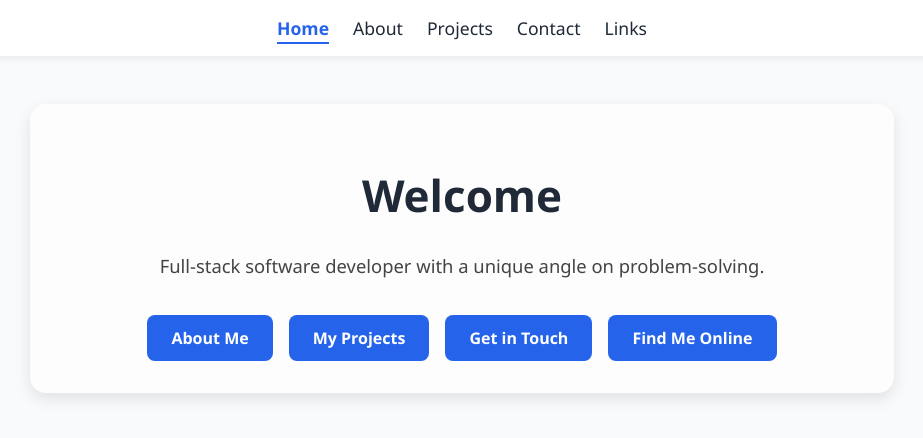
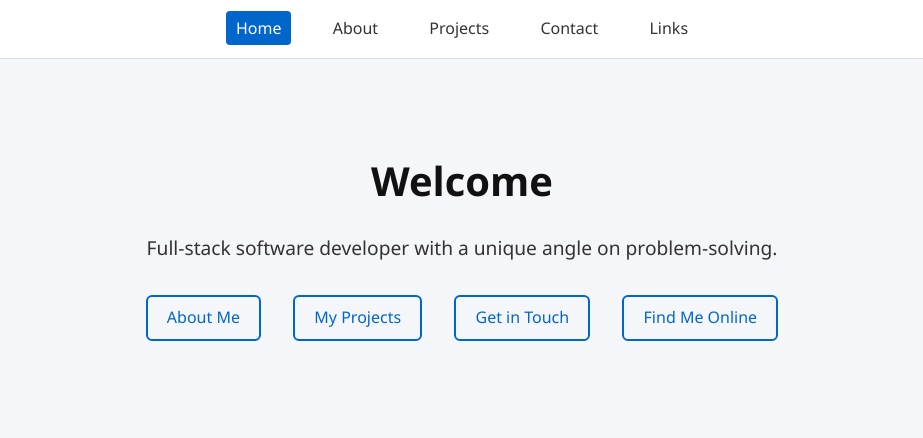
Before and after one commit to Jonathan-MacDuff/My-Personal-Website, a React (Create React App) app in the folder client/: page / in a window 1280 px wide. Shown: the top 438 px of the page, without its empty margins (178-1101 px from the left). Built offline with nearby package versions, Linux system fonts and the light colour scheme.

Commit message:
css update

```diff
--- a/client/src/index.css
+++ b/client/src/index.css
@@ -1,150 +1,170 @@
+body {
+  margin: 0;
+  padding: 0;
+  font-family: 'Segoe UI', 'Helvetica Neue', sans-serif;
+  background-color: #f5f6fa;
+  color: #222;
+  line-height: 1.6;
+}
 
-body {
-  font-family: 'Segoe UI', Tahoma, Geneva, Verdana, sans-serif;
-  margin: 0;
-  background-color: #f8fafc;
-  color: #222;
+a {
+  text-decoration: none;
+  color: #0066cc;
+  font-weight: 500;
+  transition: color 0.2s ease;
+}
+
+a:hover {
+  color: #004c99;
 }
 
 /* Navbar */
-
 .navbar {
   background-color: #ffffff;
+  border-bottom: 1px solid #ddd;
   padding: 1rem 2rem;
-  box-shadow: 0 2px 8px rgba(0, 0, 0, 0.08);
   position: sticky;
   top: 0;
   z-index: 1000;
 }
 
 .nav-links {
+  list-style: none;
   display: flex;
   justify-content: center;
-  list-style: none;
-  gap: 1.5rem;
+  gap: 2rem;
   margin: 0;
   padding: 0;
+  flex-wrap: wrap;
 }
 
 .nav-link a {
+  font-size: 1rem;
+  font-weight: 500;
+  color: #333;
   text-decoration: none;
-  font-weight: 500;
-  color: #1f2937;
-  font-size: 1.1rem;
-  transition: color 0.2s ease, transform 0.2s ease;
+  padding: 0.4rem 0.6rem;
+  border-radius: 4px;
+  transition: background-color 0.2s ease, color 0.2s ease;
 }
 
 .nav-link a:hover {
-  color: #2563eb;
-  transform: translateY(-1px);
+  background-color: #0066cc;
+  color: white;
 }
 
-.nav-link a.active {
-  color: #2563eb;
-  font-weight: 700;
-  border-bottom: 2px solid #2563eb;
-  padding-bottom: 2px;
-  transition: color 0.2s ease, border-bottom-color 0.2s ease;
+.nav-link .active {
+  background-color: #0066cc;
+  color: white;
 }
 
-/* Home */
-
+/* Home Page */
 .home-container {
   max-width: 800px;
-  margin: 3rem auto;
-  padding: 2rem;
-  background-color: #fdfdfd;
-  border-radius: 1rem;
-  box-shadow: 0 6px 16px rgba(0, 0, 0, 0.1);
-  font-family: 'Segoe UI', Tahoma, Geneva, Verdana, sans-serif;
-  color: #222;
+  margin: 0 auto;
+  padding: 4rem 1rem;
   text-align: center;
 }
 
 .home-container h1 {
-  font-size: 2.75rem;
-  margin-bottom: 1.5rem;
-  color: #1f2937;
+  font-size: 2.5rem;
+  margin-bottom: 1rem;
+  color: #111;
 }
 
 .home-container p {
-  font-size: 1.15rem;
-  line-height: 1.8;
+  font-size: 1.2rem;
   margin-bottom: 2rem;
-  color: #444;
+  color: #333;
 }
 
 .home-links {
   display: flex;
   justify-content: center;
+  gap: 2rem;
   flex-wrap: wrap;
-  gap: 1rem;
+  margin-top: 2rem;
 }
 
 .home-links a {
-  display: inline-block;
-  padding: 0.75rem 1.5rem;
-  background-color: #2563eb;
-  color: white;
-  border-radius: 0.5rem;
-  text-decoration: none;
-  font-weight: 600;
-  transition: background-color 0.2s ease, transform 0.2s ease;
+  padding: 0.5rem 1.2rem;
+  border: 2px solid #0066cc;
+  border-radius: 6px;
+  font-size: 1rem;
+  transition: background-color 0.2s ease, color 0.2s ease;
 }
 
 .home-links a:hover {
-  background-color: #1d4ed8;
-  transform: translateY(-2px);
+  background-color: #0066cc;
+  color: #fff;
 }
 
-/* Contact */
+/* About Page */
+.about-container {
+  max-width: 800px;
+  margin: 0 auto;
+  padding: 4rem 1rem;
+  color: #222;
+  line-height: 1.8;
+}
 
+.about-container h1 {
+  font-size: 2.5rem;
+  margin-bottom: 2rem;
+  text-align: center;
+  color: #111;
+}
+
+.about-container p {
+  font-size: 1.1rem;
+  white-space: pre-line;
+}
+
+.about-container em {
+  font-style: italic;
+  font-weight: 500;
+  color: #005599;
+}
+
+/* Contact Page */
 .form-container {
   max-width: 700px;
-  margin: 2rem auto;
-  padding: 2rem;
-  background-color: #f9fafb;
-  border-radius: 1rem;
-  box-shadow: 0 4px 12px rgba(0, 0, 0, 0.1);
-  font-family: 'Segoe UI', Tahoma, Geneva, Verdana, sans-serif;
-  color: #333;
+  margin: 0 auto;
+  padding: 4rem 1rem;
+  color: #222;
 }
 
 .form-container h1 {
+  font-size: 2.5rem;
+  margin-bottom: 2rem;
   text-align: center;
-  font-size: 2.5rem;
-  margin-bottom: 1.5rem;
 }
 
 .contact-form {
   display: flex;
   flex-direction: column;
-  gap: 1rem;
+  gap: 1.5rem;
 }
 
 .contact-form label {
   display: flex;
   flex-direction: column;
   font-weight: 500;
-  font-size: 1rem;
-  color: #444;
+  font-size: 1.05rem;
 }
 
-.contact-form input,
+.contact-form input[type='text'],
+.contact-form input[type='name'],
+.contact-form input[type='email'],
+.contact-form input[type='tel'],
 .contact-form textarea {
-  margin-top: 0.25rem;
+  margin-top: 0.5rem;
   padding: 0.75rem;
   border: 1px solid #ccc;
-  border-radius: 0.5rem;
+  border-radius: 6px;
   font-size: 1rem;
   font-family: inherit;
-  transition: border-color 0.2s ease;
-}
-
-.contact-form input:focus,
-.contact-form textarea:focus {
-  outline: none;
-  border-color: #2563eb;
+  background-color: #fff;
 }
 
 .contact-form textarea {
@@ -155,13 +175,12 @@ body {
 .contact-form h3 {
   margin-top: 1rem;
   font-size: 1.2rem;
-  font-weight: 600;
+  color: #333;
 }
 
 .contact-form label input[type='checkbox'] {
   margin-right: 0.5rem;
-  margin-top: 0.5rem;
-  align-self: flex-start;
+  transform: scale(1.1);
 }
 
 .contact-form button {
@@ -169,136 +188,89 @@ body {
   padding: 0.75rem 1.5rem;
   font-size: 1rem;
   font-weight: 600;
-  color: white;
-  background-color: #2563eb;
+  background-color: #0066cc;
+  color: #fff;
   border: none;
-  border-radius: 0.5rem;
+  border-radius: 6px;
   cursor: pointer;
   transition: background-color 0.2s ease;
 }
 
 .contact-form button:hover {
-  background-color: #1d4ed8;
+  background-color: #004c99;
 }
 
-/* Projects */
+/* Links Page */
+.links-section {
+  max-width: 700px;
+  margin: 0 auto;
+  padding: 4rem 1rem;
+  text-align: center;
+}
 
+.links-section h2 {
+  font-size: 2rem;
+  margin-bottom: 2rem;
+}
+
+.links-list {
+  list-style: none;
+  padding: 0;
+  display: flex;
+  gap: 1.5rem;
+  justify-content: center;
+  flex-wrap: wrap;
+}
+
+.links-list li a {
+  font-size: 1.1rem;
+  font-weight: 500;
+  padding: 0.5rem 1rem;
+  border: 2px solid #0066cc;
+  border-radius: 6px;
+  color: #0066cc;
+  transition: background-color 0.2s ease, color 0.2s ease;
+}
+
+.links-list li a:hover {
+  background-color: #0066cc;
+  color: #fff;
+}
+
+/* Projects Page */
 .projects-container {
   max-width: 800px;
-  margin: 2rem auto;
-  padding: 2rem;
-  background-color: #f9fafb;
-  border-radius: 1rem;
-  box-shadow: 0 4px 12px rgba(0, 0, 0, 0.1);
-  font-family: 'Segoe UI', Tahoma, Geneva, Verdana, sans-serif;
-  color: #333;
+  margin: 0 auto;
+  padding: 4rem 1rem;
 }
 
 .projects-container h1 {
+  font-size: 2.5rem;
+  margin-bottom: 2.5rem;
   text-align: center;
-  font-size: 2.5rem;
-  margin-bottom: 2rem;
 }
 
 .projects-container div {
-  background-color: #fff;
-  border: 1px solid #ddd;
-  border-radius: 0.75rem;
-  padding: 1.5rem;
-  margin-bottom: 1.5rem;
-  transition: transform 0.2s ease, box-shadow 0.2s ease;
-}
-
-.projects-container div:hover {
-  transform: translateY(-3px);
-  box-shadow: 0 6px 20px rgba(0, 0, 0, 0.1);
+  margin-bottom: 3rem;
+  border-left: 4px solid #0066cc;
+  padding-left: 1rem;
 }
 
 .projects-container a {
   display: inline-block;
   margin-right: 1rem;
   margin-bottom: 0.5rem;
-  color: #2563eb;
-  text-decoration: none;
   font-weight: 500;
+  color: #0066cc;
   transition: color 0.2s ease;
 }
 
 .projects-container a:hover {
-  color: #1d4ed8;
-  text-decoration: underline;
+  color: #004c99;
 }
 
 .projects-container p {
+  font-size: 1.05rem;
   margin-top: 0.5rem;
-  line-height: 1.6;
+  color: #333;
 }
-
-/* Links */
-
-.links-section {
-  max-width: 700px;
-  margin: 2rem auto;
-  padding: 2rem;
-  background-color: #fefefe;
-  border-radius: 1rem;
-  box-shadow: 0 4px 12px rgba(0, 0, 0, 0.07);
-  font-family: 'Segoe UI', Tahoma, Geneva, Verdana, sans-serif;
-  color: #222;
-  text-align: center;
-}
-
-.links-section h2 {
-  font-size: 2rem;
-  margin-bottom: 1rem;
-}
-
-.links-list {
-  list-style: none;
-  padding: 0;
-  display: flex;
-  justify-content: center;
-  flex-wrap: wrap;
-  gap: 1rem;
-}
-
-.links-list li a {
-  display: inline-block;
-  padding: 0.75rem 1.5rem;
-  background-color: #2563eb;
-  color: white;
-  border-radius: 0.5rem;
-  text-decoration: none;
-  font-weight: 500;
-  transition: background-color 0.2s ease, transform 0.2s ease;
-}
-
-.links-list li a:hover {
-  background-color: #1d4ed8;
-  transform: scale(1.05);
-}
-
-/* About */
-
-.about-container {
-  max-width: 700px;
-  margin: 2rem auto;
-  padding: 2rem;
-  background-color: #fefefe;
-  border-radius: 1rem;
-  box-shadow: 0 4px 10px rgba(0, 0, 0, 0.07);
-  font-family: 'Segoe UI', Tahoma, Geneva, Verdana, sans-serif;
-  color: #222;
-  line-height: 1.8;
-}
-
-.about-container h1 {
-  font-size: 2.25rem;
-  margin-bottom: 1.25rem;
-  text-align: center;
-}
-
-.about-container p {
-  font-size: 1.1rem;
-  text-align: justify;
-}
--- /dev/null
+++ b/client/src/oldindex.css
@@ -0,0 +1,304 @@
+
+body {
+  font-family: 'Segoe UI', Tahoma, Geneva, Verdana, sans-serif;
+  margin: 0;
+  background-color: #f8fafc;
+  color: #222;
+}
+
+/* Navbar */
+
+.navbar {
+  background-color: #ffffff;
+  padding: 1rem 2rem;
+  box-shadow: 0 2px 8px rgba(0, 0, 0, 0.08);
+  position: sticky;
+  top: 0;
+  z-index: 1000;
+}
+
+.nav-links {
+  display: flex;
+  justify-content: center;
+  list-style: none;
+  gap: 1.5rem;
+  margin: 0;
+  padding: 0;
+}
+
+.nav-link a {
+  text-decoration: none;
+  font-weight: 500;
+  color: #1f2937;
+  font-size: 1.1rem;
+  transition: color 0.2s ease, transform 0.2s ease;
+}
+
+.nav-link a:hover {
+  color: #2563eb;
+  transform: translateY(-1px);
+}
+
+.nav-link a.active {
+  color: #2563eb;
+  font-weight: 700;
+  border-bottom: 2px solid #2563eb;
+  padding-bottom: 2px;
+  transition: color 0.2s ease, border-bottom-color 0.2s ease;
+}
+
+/* Home */
+
+.home-container {
+  max-width: 800px;
+  margin: 3rem auto;
+  padding: 2rem;
+  background-color: #fdfdfd;
+  border-radius: 1rem;
+  box-shadow: 0 6px 16px rgba(0, 0, 0, 0.1);
+  font-family: 'Segoe UI', Tahoma, Geneva, Verdana, sans-serif;
+  color: #222;
+  text-align: center;
+}
+
+.home-container h1 {
+  font-size: 2.75rem;
+  margin-bottom: 1.5rem;
+  color: #1f2937;
+}
+
+.home-container p {
+  font-size: 1.15rem;
+  line-height: 1.8;
+  margin-bottom: 2rem;
+  color: #444;
+}
+
+.home-links {
+  display: flex;
+  justify-content: center;
+  flex-wrap: wrap;
+  gap: 1rem;
+}
+
+.home-links a {
+  display: inline-block;
+  padding: 0.75rem 1.5rem;
+  background-color: #2563eb;
+  color: white;
+  border-radius: 0.5rem;
+  text-decoration: none;
+  font-weight: 600;
+  transition: background-color 0.2s ease, transform 0.2s ease;
+}
+
+.home-links a:hover {
+  background-color: #1d4ed8;
+  transform: translateY(-2px);
+}
+
+/* Contact */
+
+.form-container {
+  max-width: 700px;
+  margin: 2rem auto;
+  padding: 2rem;
+  background-color: #f9fafb;
+  border-radius: 1rem;
+  box-shadow: 0 4px 12px rgba(0, 0, 0, 0.1);
+  font-family: 'Segoe UI', Tahoma, Geneva, Verdana, sans-serif;
+  color: #333;
+}
+
+.form-container h1 {
+  text-align: center;
+  font-size: 2.5rem;
+  margin-bottom: 1.5rem;
+}
+
+.contact-form {
+  display: flex;
+  flex-direction: column;
+  gap: 1rem;
+}
+
+.contact-form label {
+  display: flex;
+  flex-direction: column;
+  font-weight: 500;
+  font-size: 1rem;
+  color: #444;
+}
+
+.contact-form input,
+.contact-form textarea {
+  margin-top: 0.25rem;
+  padding: 0.75rem;
+  border: 1px solid #ccc;
+  border-radius: 0.5rem;
+  font-size: 1rem;
+  font-family: inherit;
+  transition: border-color 0.2s ease;
+}
+
+.contact-form input:focus,
+.contact-form textarea:focus {
+  outline: none;
+  border-color: #2563eb;
+}
+
+.contact-form textarea {
+  resize: vertical;
+  min-height: 100px;
+}
+
+.contact-form h3 {
+  margin-top: 1rem;
+  font-size: 1.2rem;
+  font-weight: 600;
+}
+
+.contact-form label input[type='checkbox'] {
+  margin-right: 0.5rem;
+  margin-top: 0.5rem;
+  align-self: flex-start;
+}
+
+.contact-form button {
+  margin-top: 1rem;
+  padding: 0.75rem 1.5rem;
+  font-size: 1rem;
+  font-weight: 600;
+  color: white;
+  background-color: #2563eb;
+  border: none;
+  border-radius: 0.5rem;
+  cursor: pointer;
+  transition: background-color 0.2s ease;
+}
+
+.contact-form button:hover {
+  background-color: #1d4ed8;
+}
+
+/* Projects */
+
+.projects-container {
+  max-width: 800px;
+  margin: 2rem auto;
+  padding: 2rem;
+  background-color: #f9fafb;
+  border-radius: 1rem;
+  box-shadow: 0 4px 12px rgba(0, 0, 0, 0.1);
+  font-family: 'Segoe UI', Tahoma, Geneva, Verdana, sans-serif;
+  color: #333;
+}
+
+.projects-container h1 {
+  text-align: center;
+  font-size: 2.5rem;
+  margin-bottom: 2rem;
+}
+
+.projects-container div {
+  background-color: #fff;
+  border: 1px solid #ddd;
+  border-radius: 0.75rem;
+  padding: 1.5rem;
+  margin-bottom: 1.5rem;
+  transition: transform 0.2s ease, box-shadow 0.2s ease;
+}
+
+.projects-container div:hover {
+  transform: translateY(-3px);
+  box-shadow: 0 6px 20px rgba(0, 0, 0, 0.1);
+}
+
+.projects-container a {
+  display: inline-block;
+  margin-right: 1rem;
+  margin-bottom: 0.5rem;
+  color: #2563eb;
+  text-decoration: none;
+  font-weight: 500;
+  transition: color 0.2s ease;
+}
+
+.projects-container a:hover {
+  color: #1d4ed8;
+  text-decoration: underline;
+}
+
+.projects-container p {
+  margin-top: 0.5rem;
+  line-height: 1.6;
+}
+
+/* Links */
+
+.links-section {
+  max-width: 700px;
+  margin: 2rem auto;
+  padding: 2rem;
+  background-color: #fefefe;
+  border-radius: 1rem;
+  box-shadow: 0 4px 12px rgba(0, 0, 0, 0.07);
+  font-family: 'Segoe UI', Tahoma, Geneva, Verdana, sans-serif;
+  color: #222;
+  text-align: center;
+}
+
+.links-section h2 {
+  font-size: 2rem;
+  margin-bottom: 1rem;
+}
+
+.links-list {
+  list-style: none;
+  padding: 0;
+  display: flex;
+  justify-content: center;
+  flex-wrap: wrap;
+  gap: 1rem;
+}
+
+.links-list li a {
+  display: inline-block;
+  padding: 0.75rem 1.5rem;
+  background-color: #2563eb;
+  color: white;
+  border-radius: 0.5rem;
+  text-decoration: none;
+  font-weight: 500;
+  transition: background-color 0.2s ease, transform 0.2s ease;
+}
+
+.links-list li a:hover {
+  background-color: #1d4ed8;
+  transform: scale(1.05);
+}
+
+/* About */
+
+.about-container {
+  max-width: 700px;
+  margin: 2rem auto;
+  padding: 2rem;
+  background-color: #fefefe;
+  border-radius: 1rem;
+  box-shadow: 0 4px 10px rgba(0, 0, 0, 0.07);
+  font-family: 'Segoe UI', Tahoma, Geneva, Verdana, sans-serif;
+  color: #222;
+  line-height: 1.8;
+}
+
+.about-container h1 {
+  font-size: 2.25rem;
+  margin-bottom: 1.25rem;
+  text-align: center;
+}
+
+.about-container p {
+  font-size: 1.1rem;
+  text-align: justify;
+}
--- a/client/src/pages/Links.js
+++ b/client/src/pages/Links.js
@@ -3,7 +3,7 @@
 function Links() {
   return (
     <div className="links-section">
-      <h2>Find Me Online</h2>
+      <h1>Find Me Online</h1>
       <ul className="links-list">
         <li>
           <a href="https://github.com/Jonathan-MacDuff" target="_blank" rel="noopener noreferrer">GitHub</a>
```
